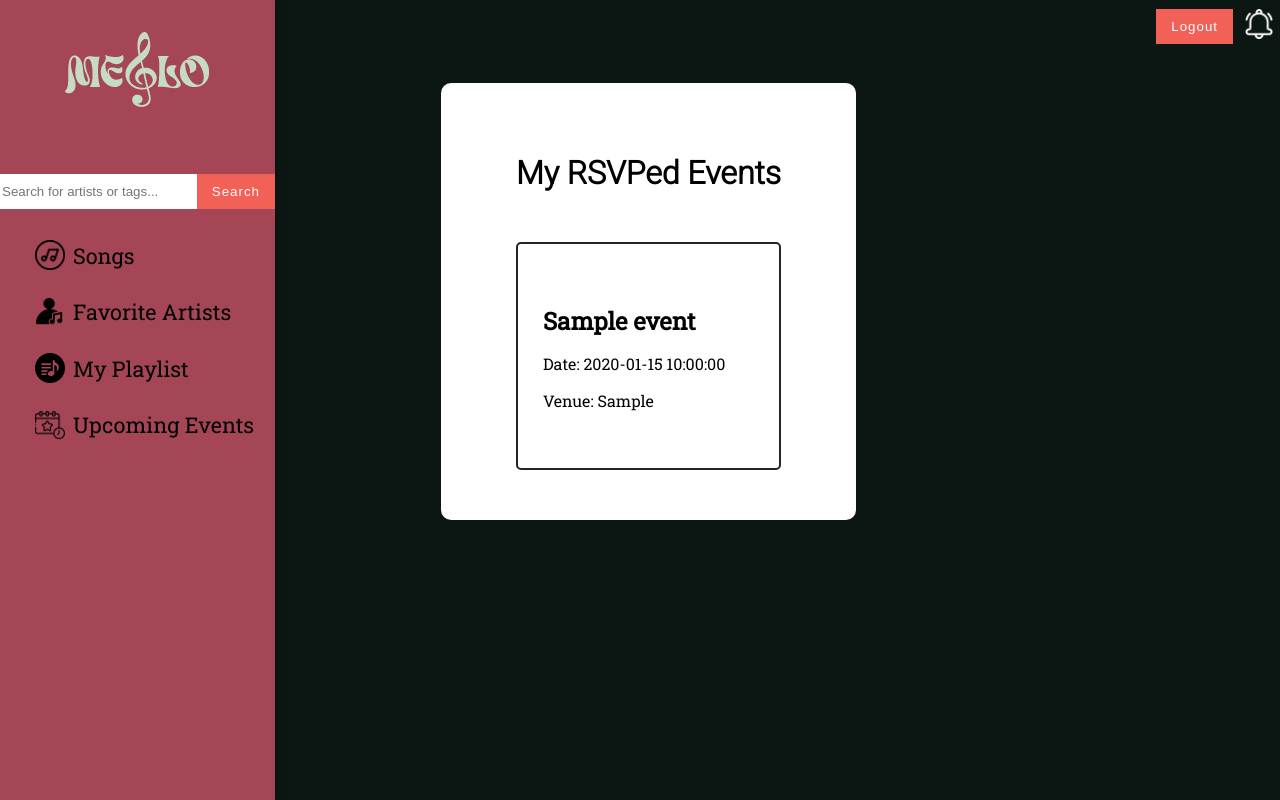
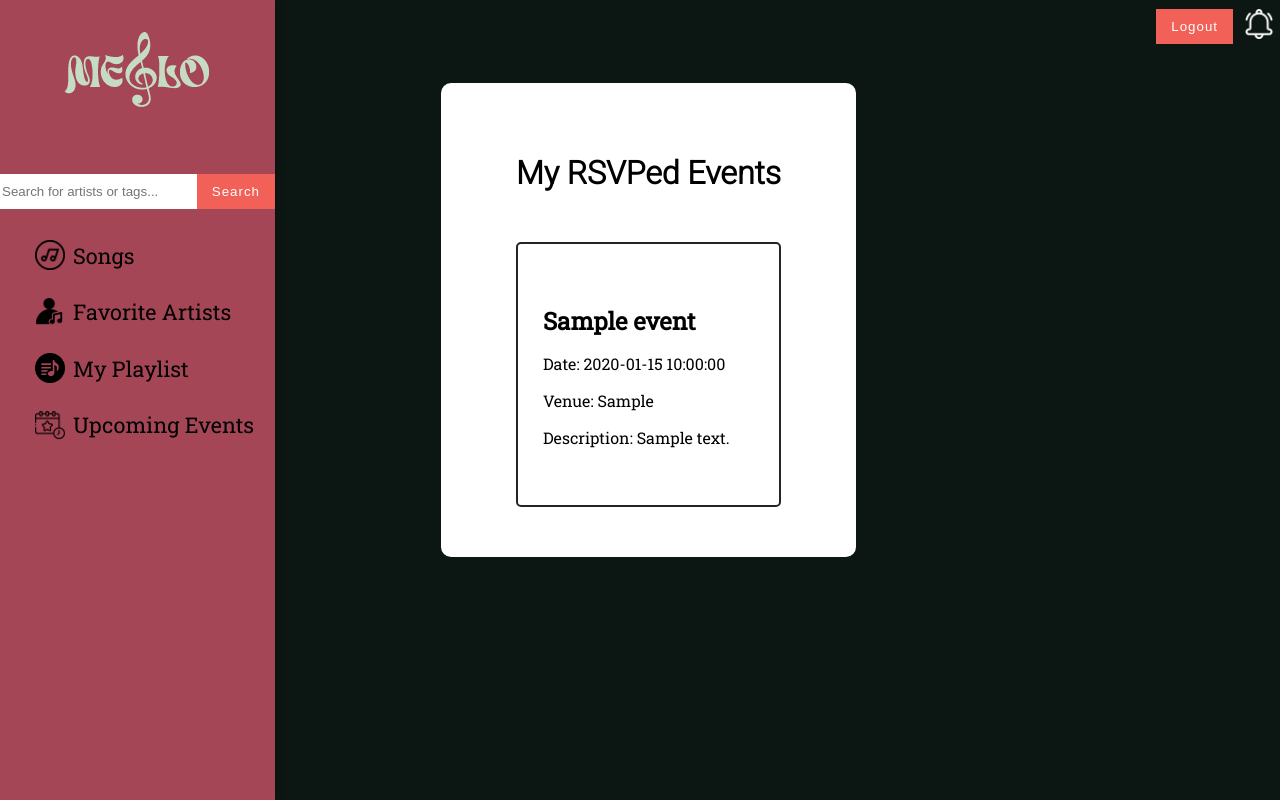
Before and after one commit to mehrdad-ordobadi/Melo, a Flask app: template app/templates/my_rsvp_events.html in a window 1280 px wide. Run offline with Flask 3, Linux system fonts and the light colour scheme; the template is opened without the code that fills it: values that come from a table or form of the project are taken from there, others are empty; tables that the repository leaves empty hold one stand-in row (values such as "Sample post").

Commit message:
added description to view events and upcoming events page

```diff
--- a/app/templates/my_rsvp_events.html
+++ b/app/templates/my_rsvp_events.html
@@ -30,6 +30,7 @@
                   <h2>{{ event.event_title }}</h2>
                   <p>Date: {{ event.event_date }}</p>
                   <p>Venue: {{ event.event_venue }}</p>
+                  <p>Description: {{ event.description }}</p>
               </li>
               {% endfor %}
           </ul>
--- a/app/templates/view_event.html
+++ b/app/templates/view_event.html
@@ -21,6 +21,7 @@
     <h1>{{ event.event_title }} by {{ artist.artist_stagename }}</h1>
     <p>Date: {{ event.event_date.strftime('%Y-%m-%d %H:%M') }}</p>
     <p>Venue: {{ event.event_venue }}</p>
+    <p>Description: {{ event.description }}</p>
     <form action="{{ url_for('rsvp', event_id=event.event_id) }}" method="POST">
         <input type="submit" value="RSVP here">
     </form>
```
